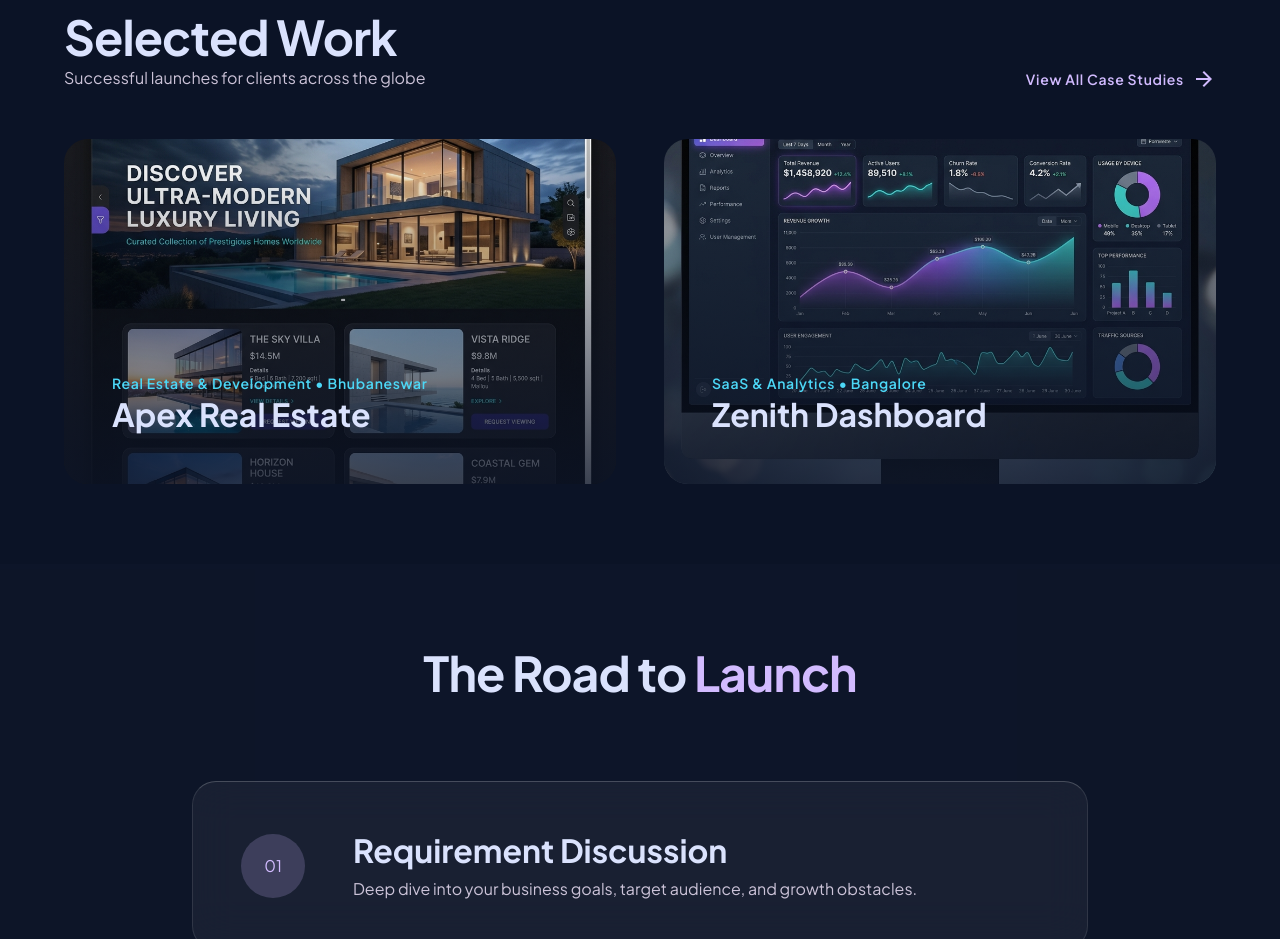
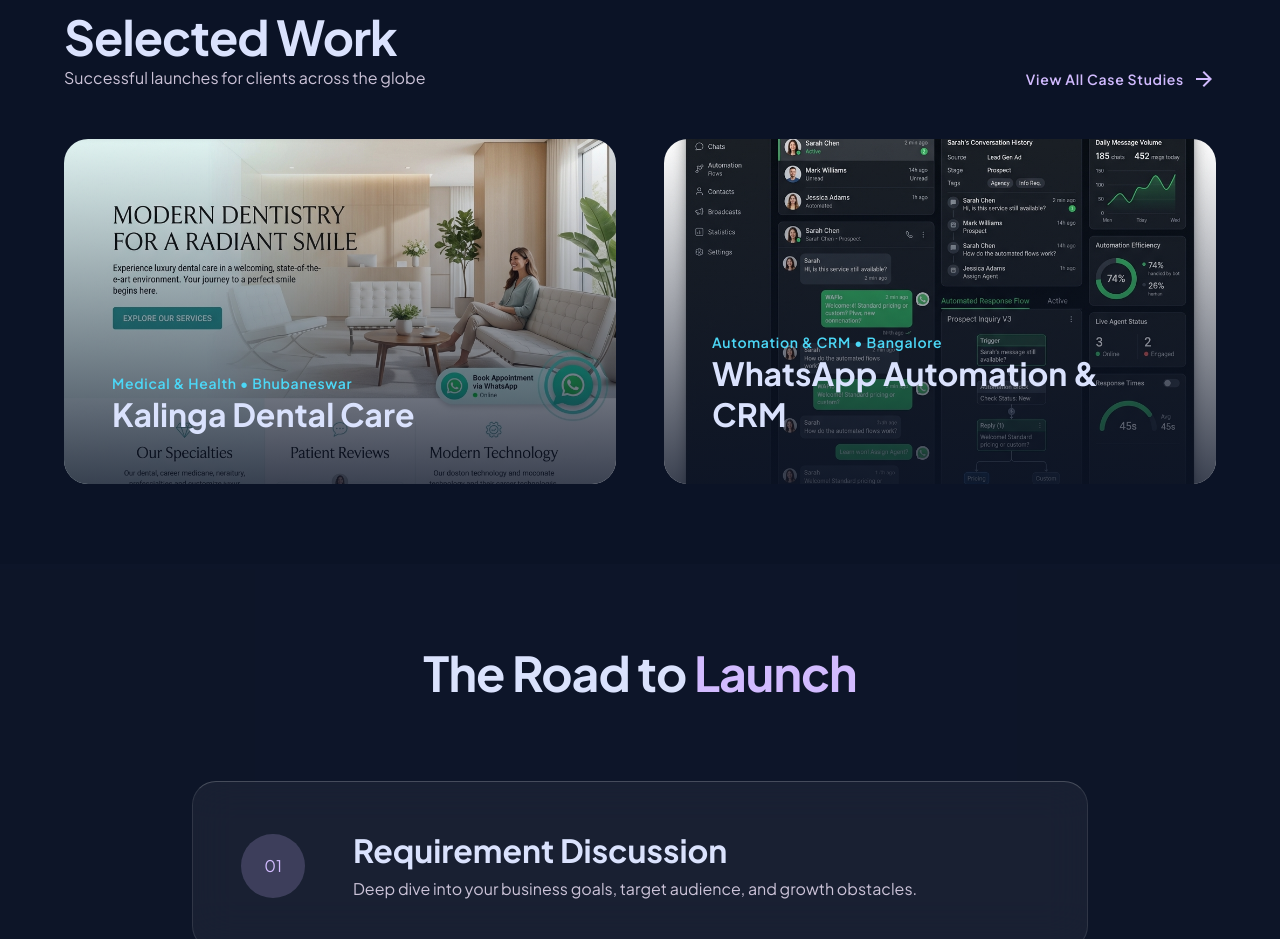
Before and after one commit to avenix-web/avenix, a React (Vite) app: page / in a window 1280 px wide. Shown: the part 2480-3419 px from the top of the page. Built offline with nearby package versions, Linux system fonts and the light colour scheme.

Commit message:
chore: use dental clinic and whatsapp automation demo mockups for portfolio

```diff
--- a/src/components/Portfolio.jsx
+++ b/src/components/Portfolio.jsx
@@ -28,14 +28,14 @@
           className="group relative overflow-hidden rounded-3xl aspect-[16/10]"
         >
           <img
-            alt="Apex Luxury Real Estate"
+            alt="Kalinga Dental Care"
             className="w-full h-full object-cover group-hover:scale-105 transition-transform duration-500"
-            src="/portfolio_apex.png"
+            src="/portfolio_dental.png"
           />
           <div className="absolute inset-0 bg-gradient-to-t from-surface to-transparent opacity-80"></div>
           <div className="absolute bottom-0 p-lg w-full">
-            <p className="text-secondary font-label-md text-label-md mb-xs">Real Estate & Development • Bhubaneswar</p>
-            <h4 className="font-headline-lg text-headline-lg">Apex Real Estate</h4>
+            <p className="text-secondary font-label-md text-label-md mb-xs">Medical & Health • Bhubaneswar</p>
+            <h4 className="font-headline-lg text-headline-lg">Kalinga Dental Care</h4>
           </div>
         </motion.div>
 
@@ -47,14 +47,14 @@
           className="group relative overflow-hidden rounded-3xl aspect-[16/10]"
         >
           <img
-            alt="Zenith Analytics SaaS"
+            alt="WhatsApp Automation & CRM"
             className="w-full h-full object-cover group-hover:scale-105 transition-transform duration-500"
-            src="/portfolio_zenith.png"
+            src="/portfolio_whatsapp.png"
           />
           <div className="absolute inset-0 bg-gradient-to-t from-surface to-transparent opacity-80"></div>
           <div className="absolute bottom-0 p-lg w-full">
-            <p className="text-secondary font-label-md text-label-md mb-xs">SaaS & Analytics • Bangalore</p>
-            <h4 className="font-headline-lg text-headline-lg">Zenith Dashboard</h4>
+            <p className="text-secondary font-label-md text-label-md mb-xs">Automation & CRM • Bangalore</p>
+            <h4 className="font-headline-lg text-headline-lg">WhatsApp Automation & CRM</h4>
           </div>
         </motion.div>
       </div>
```
Also changed, not shown: public/portfolio_dental.png (added), public/portfolio_whatsapp.png (added).
